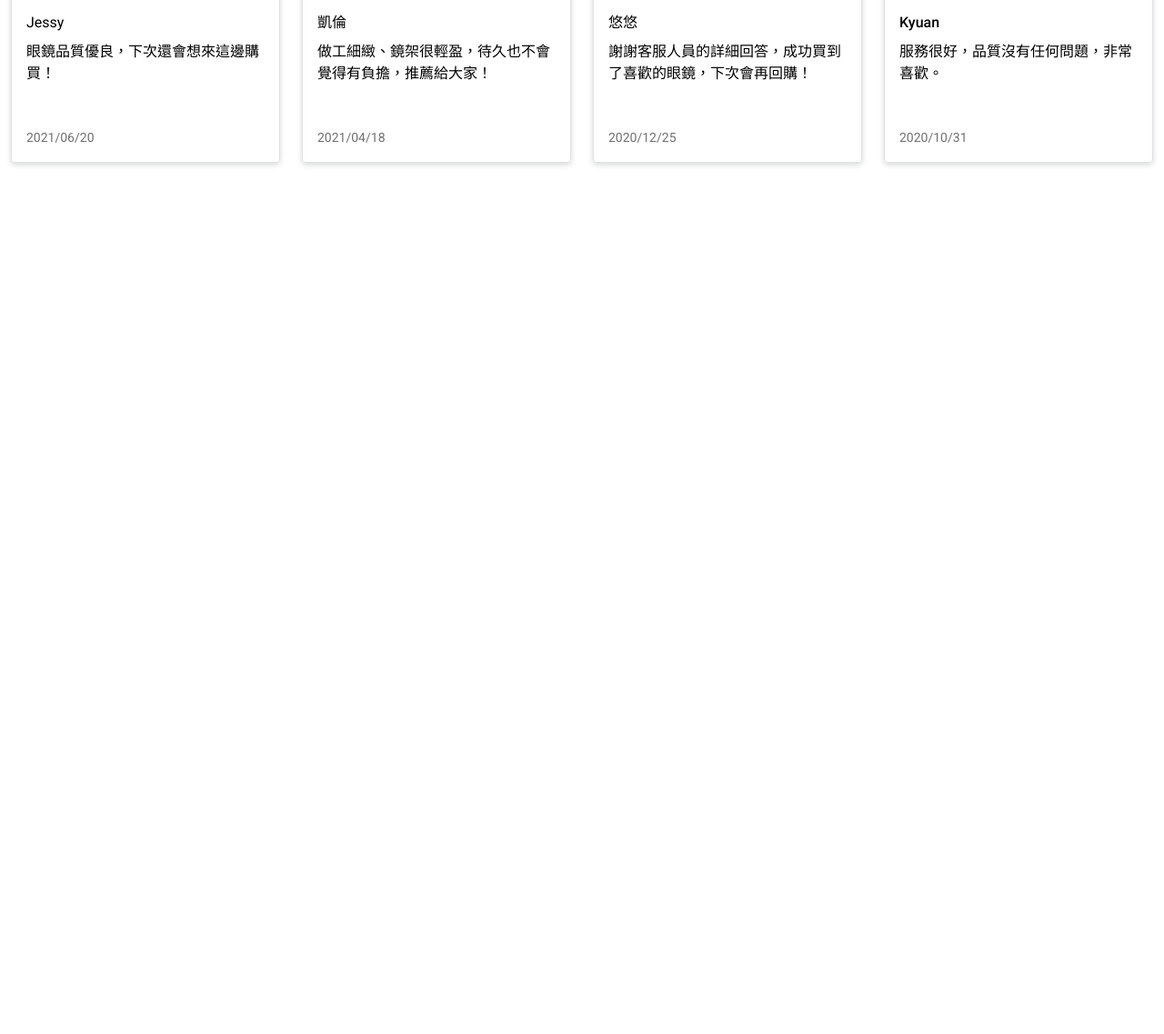
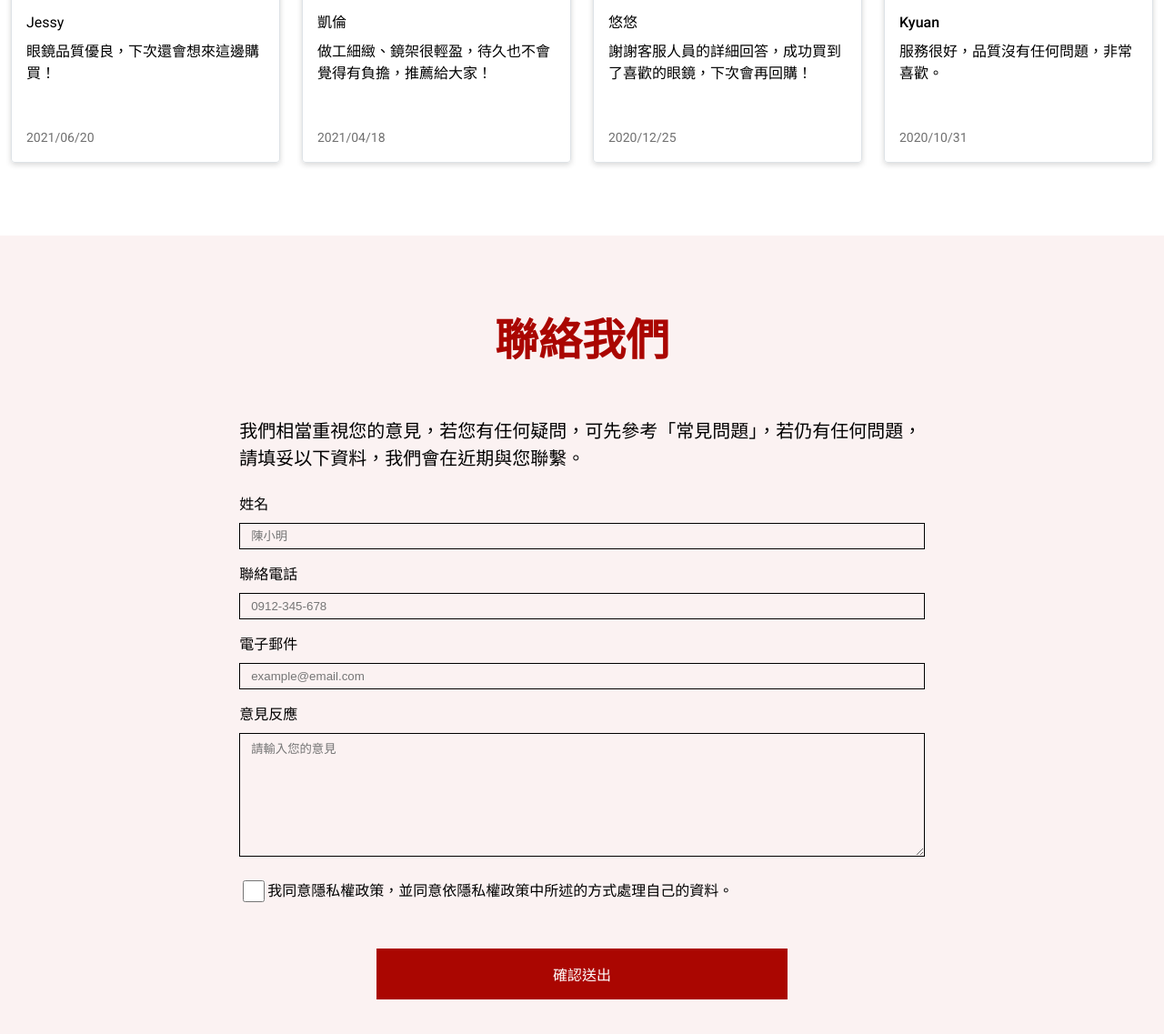
Before and after one commit to gp355d/2024-weblayout-week4, a website built with Vite: page pages/index.html in a window 1280 px wide. Shown: the part 3144-4281 px from the top of the page at 91% size. Before the commit the page ends 3403 px from the top, so only its background shows below. Built offline with nearby package versions, Linux system fonts and the light colour scheme.

Commit message:
contactMe區塊完成

```diff
--- a/assets/scss/pages/_index.scss
+++ b/assets/scss/pages/_index.scss
@@ -105,3 +105,48 @@
     margin-top: auto;color: #707070;
   }
 }
+//contactMe區塊
+.contactMe{
+  .content{
+    width: 60%;
+    margin: 0 auto;
+    @include pad{
+        width: 80%;
+    }
+    @include pad-small{
+        width: 100%;
+    }
+  }
+}
+.text {
+  input[type="text"],
+  & textarea{
+    width: 100%;
+    border: 1px solid #000;
+  }
+  & textarea{
+    padding: 6px 12px;
+    height: 136px;
+  }
+}
+.inputStyle{
+  padding: 6px 12px ;
+}
+.checkbox{
+  width: 24px;
+  height: 24px;
+  @include mobile {
+    align-self: flex-start;
+    margin: 0 4px 0 0;
+  }
+}
+.send{
+  background-color: $primaryColor;
+  width: 60%;
+  margin: 0 auto;
+  border: 0;
+  cursor: pointer;
+  &:hover{
+    background-color: $secondaryColor;
+  }
+}
--- a/pages/index.html
+++ b/pages/index.html
@@ -153,6 +153,39 @@
           </ul>
         </div>
       </section>
+      <section class="contactMe bg-secondary pt-20 pb-20 pt-sm-10 pb-sm-10">
+        <div class="container">
+          <h3 class="fz-7 text-primary text-center font-blod mb-12 fz-sm-5 mb-md-6">聯絡我們</h3>
+          <form action="">
+            <div class="content">
+              <p class="fz-4 fz-sm-2 mb-6">我們相當重視您的意見，若您有任何疑問，可先參考「常見問題」，若仍有任何問題，請填妥以下資料，我們會在近期與您聯繫。</p>
+              <div class="text mb-4">
+                <label class="d-block mb-2" for="name">姓名</label>
+                <input class="inputStyle bg-secondary" type="text" name="name" id="name" placeholder="陳小明">
+              </div>
+              <div class="text mb-4">
+                <label class="d-block mb-2" for="phone">聯絡電話</label>
+                <input class="inputStyle bg-secondary" type="text" name="phone" id="phone" placeholder="0912-345-678">
+              </div>
+              <div class="text mb-4">
+                <label class="d-block mb-2" for="mail">電子郵件</label>
+                <input class="inputStyle bg-secondary" type="text" name="mail" id="mail" placeholder="example@email.com">
+              </div>
+              <div class="text mb-4">
+                <label class="d-block mb-2" for="msg">意見反應</label>
+                <textarea class="bg-secondary" name="msg" id="msg" placeholder="請輸入您的意見"></textarea>
+              </div>
+              <label class="d-flex align-items-center mb-12 mb-sm-6">
+                <input type="checkbox" class="checkbox" id="" value="false" />
+                <span>我同意隱私權政策，並同意依隱私權政策中所述的方式處理自己的資料。</span>
+              </label>
+              <div class="text-center">
+                <input class="send fz-2 d-block text-color pt-4 pb-4" href="#" type="submit" value="確認送出">
+              </div>
+          </form>
+          </div>
+        </div>
+      </section>
     </main>
     <%- include('./layout/footer'); -%>
 
```
